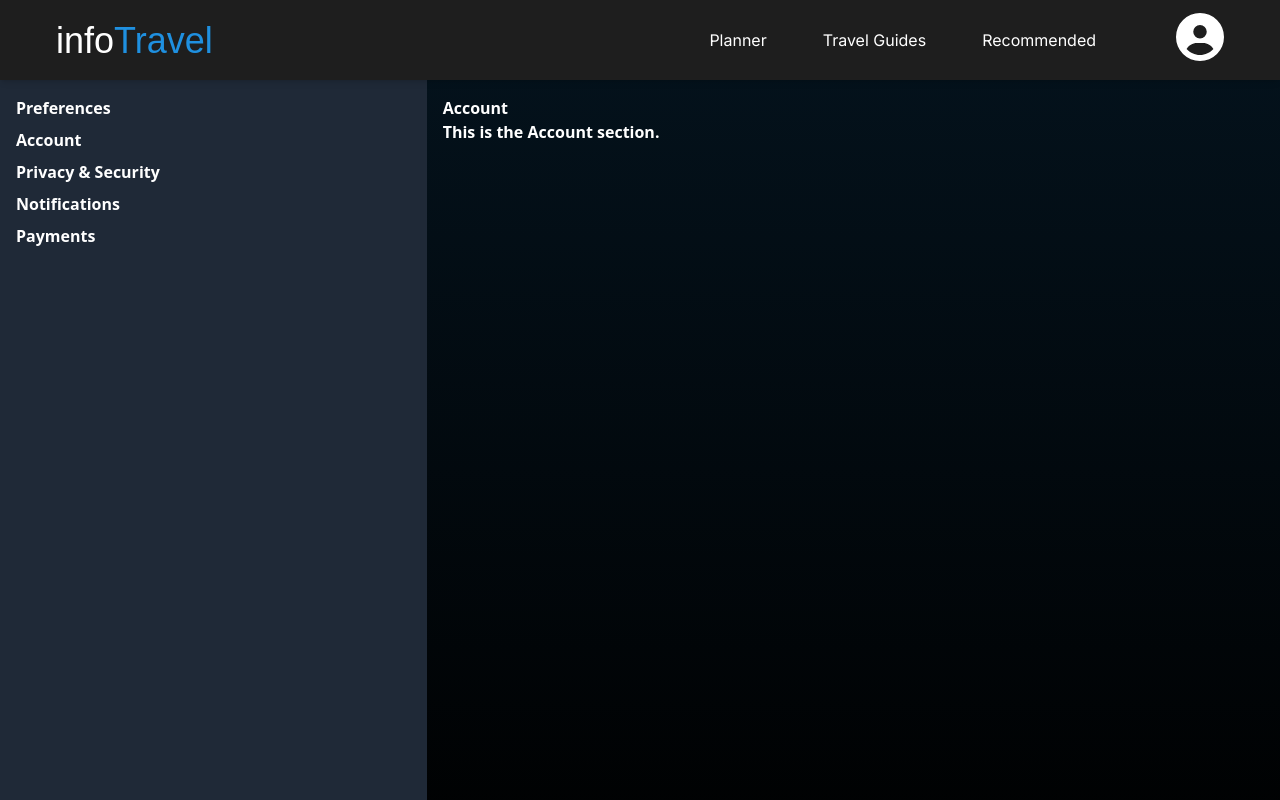
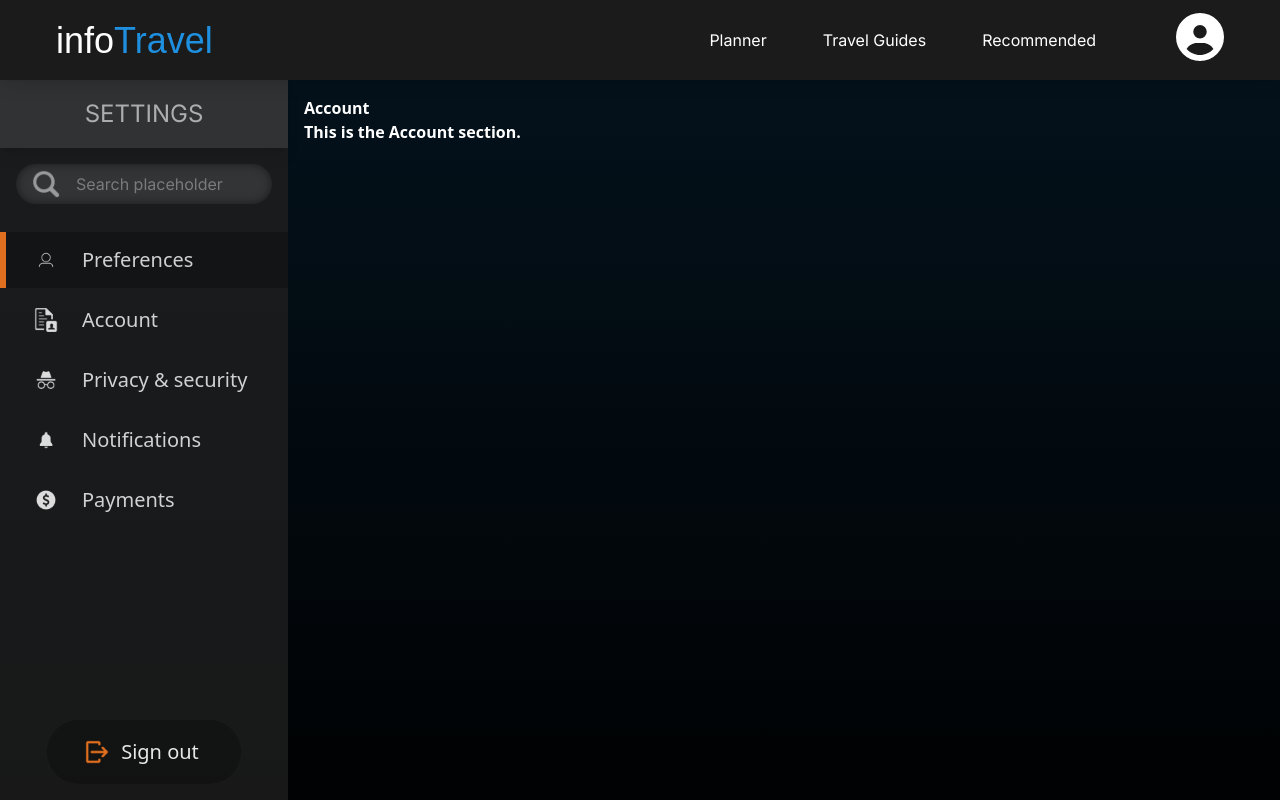
Before and after one commit to infoTravelProject/infoTravel, a Next.js app in the folder front/: page /settings/account in a window 1280 px wide. Shown: the top 800 px of the page. Built offline with nearby package versions, Linux system fonts and the light colour scheme; a web font is replaced by a local one.

Commit message:
integrated

```diff
--- a/front/pages/settings/[section]/index.js
+++ b/front/pages/settings/[section]/index.js
@@ -1,10 +1,10 @@
-import Link from "next/link";
 import { useRouter } from "next/router";
 import Account from "../../../components/settings/Account";
 import Preferences from "../../../components/settings/Preferences";
 import Notifications from "../../../components/settings/Notifications";
 import Privacy from "../../../components/settings/Privacy";
 import Payments from "../../../components/settings/Payments";
+import SettingsSelector from "@/components/settings/SettingsSelector";
 
 const SettingsSection = () => {
     const router = useRouter();
@@ -30,27 +30,7 @@ const SettingsSection = () => {
     return (
         <div className="flex min-h-screen">
             {/* left navbar */}
-            <nav className="w-1/3 bg-gray-800 p-4 text-white font-bold">
-                <ul>
-                    <li className="mb-2">
-                        <Link href="/settings/preferences">Preferences</Link>
-                    </li>
-                    <li className="mb-2">
-                        <Link href="/settings/account">Account</Link>
-                    </li>
-                    <li className="mb-2">
-                        <Link href="/settings/privacy">Privacy & Security</Link>
-                    </li>
-                    <li className="mb-2">
-                        <Link href="/settings/notifications">Notifications</Link>
-                    </li>
-                    <li className="mb-2">
-                        <Link href="/settings/payments">Payments</Link>
-                    </li>
-                </ul>
-            </nav>
-
-
+            <SettingsSelector/>
             {/* right section */}
             <main className="w-2/3 p-4">
                 {renderSection()}
```
